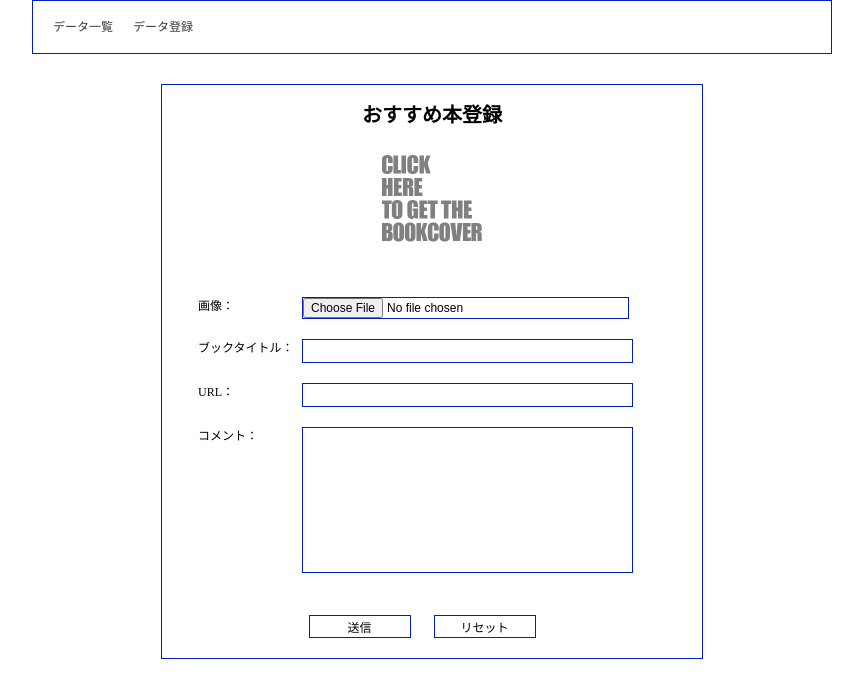
After one commit to shigeg747/bookMark_new, a PHP site: page /index.html in a window 1280 px wide. The commit adds this page. Shown: the top 698 px of the page, without its empty margins (208-1071 px from the left). Run offline with PHP 8.4, Linux system fonts and the light colour scheme.

Commit message:
第3回PHP課題その１ブックマーク

```diff
--- a/bm_update_view.php
+++ b/bm_update_view.php
@@ -44,7 +44,7 @@ if($status==false){
         <div class="container-fluid">
           <div class="navbar-header">
             <a class="navbar-brand" href="select.php">データ一覧</a>
-            <a class="navbar-brand" href="index.php">データ登録</a>
+            <a class="navbar-brand" href="index.html">データ登録</a>
             <!-- <a class="navbar-brand" href="index.html">ログアウト</a> -->
           </div>
         </div>
--- /dev/null
+++ b/index.html
@@ -0,0 +1,59 @@
+<!DOCTYPE html>
+<html lang="ja">
+<head>
+  <meta charset="UTF-8">
+  <title>データ登録</title>
+  <meta name="viewport" content="width=device-width">
+  <link rel="stylesheet" href="css/reset.css">
+  <link rel="stylesheet" href="css/main.css">
+
+</head>
+<body>
+
+<main class="main">
+  <div class="container">
+    <!-- Head[Start] -->
+    <header>
+      <nav class="navbar navbar-default">
+        <div class="container-fluid" style="position:relative;">
+          <div class="navbar-header">
+            <a class="navbar-brand aaa" href="select.php">データ一覧</a>
+            <a class="navbar-brand aaa" href="index.html">データ登録</a>
+            <!-- <a class="navbar-brand aaa" href="logout.php">ログアウト</a> -->
+          </div>
+        </div>
+      </nav>
+    </header>
+    </header>
+    <!-- Head[End] -->
+
+    <!-- Main[Start] -->
+    <div class="form-wrapper_select">
+      <h1 class="form_title">おすすめ本登録</h1>
+      <!--本選択フォーム-->
+      <form method="post" action="insert.php" enctype="multipart/form-data">
+        <p class="pThumb"><img src="./img/dummy_image.png" width="100"></p>
+        <dl class="form-inner">
+            <dt class="form-title_select">画像：</dt>
+            <dd class="form-item"><input type="file" name="fname" class="input" accept="image/*"></dd>
+            <dt class="form-title_select">ブックタイトル：</dt>
+            <dd class="form-item"><input class="input" type="text" name="bookName" required></dd>
+            <dt class="form-title_select">URL：</dt>
+            <dd class="form-item"><input class="input input_alphanumeric" type="text" name="bookUrl" required></dd>
+            <dt class="form-title_select">コメント：</dt>
+            <dd class="form-item"><textarea class="comment" name="bookComment" id="" cols="30" rows="10"></textarea></dd>
+        </dl>
+        <div style="text-align:center;">
+        <input class="sub_btn" type="submit" value="送信">
+        <input class="sub_btn" type="reset" value="リセット">
+        </div>
+      </form>
+    </div>
+  </div>
+</main>
+<!-- Main[End] -->
+<script src="https://ajax.googleapis.com/ajax/libs/jquery/3.5.1/jquery.min.js"></script>
+<script src="js/main.js"></script>
+
+</body>
+</html>
--- a/insert.php
+++ b/insert.php
@@ -57,7 +57,7 @@ if($status==false){
 
 }else{
   //５．index.phpへリダイレクト
-  header("Location: index.php");
+  header("Location: index.html");
   exit;
 
 }
--- a/select.php
+++ b/select.php
@@ -68,7 +68,7 @@ if($status==false) {
         <div class="container-fluid" style="position:relative;">
           <div class="navbar-header">
             <a class="navbar-brand aaa" href="select.php">データ一覧</a>
-            <a class="navbar-brand aaa" href="index.php">データ登録</a>
+            <a class="navbar-brand aaa" href="index.html">データ登録</a>
             <!-- <a class="navbar-brand aaa" href="logout.php">ログアウト</a> -->
           </div>
         </div>
```
